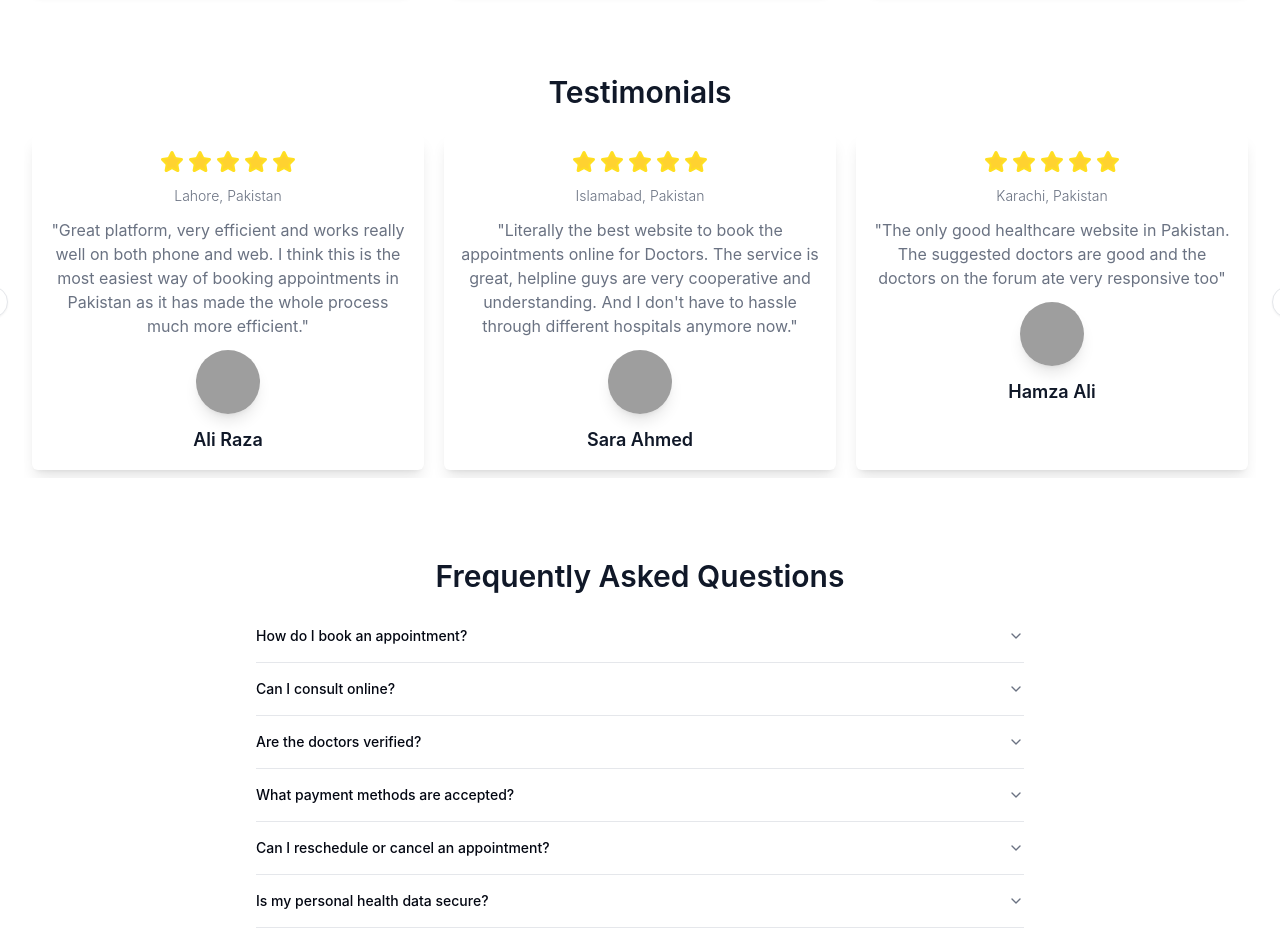
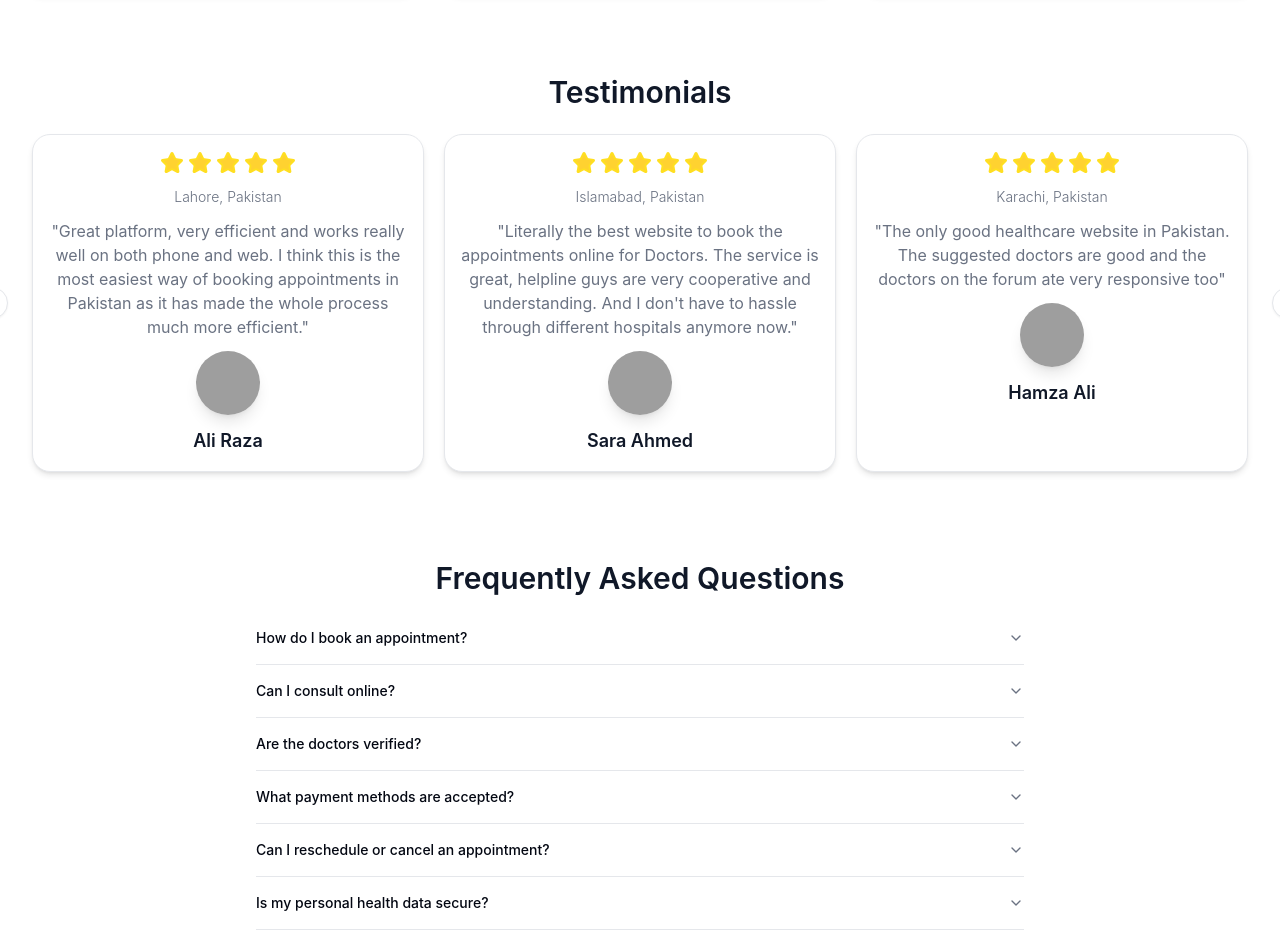
Before and after one commit to Yasir-Ali-Swe/ReactBlueprints, a React (Vite) app: page / in a window 1280 px wide. Shown: the part 1760-2691 px from the top of the page. Built offline with nearby package versions, Linux system fonts and the light colour scheme; grey boxes are pictures that could not be loaded.

Commit message:
Update testimonials section component

```diff
--- a/src/components/common/Testimonials.jsx
+++ b/src/components/common/Testimonials.jsx
@@ -84,7 +84,7 @@ const Testimonials = () => {
               className="basis-1/2 pl-1 lg:basis-1/3"
             >
               <div className="p-2 min-h-60 h-full">
-                <div className="h-full flex flex-col items-center space-y-3 p-4 bg-card dark:bg-muted/10 rounded-sm shadow-lg">
+                <div className="h-full flex flex-col items-center space-y-3 p-4 border bg-card shadow-md rounded-2xl">
                   <div className="flex gap-1">
                     {Array.from({ length: review.rating }).map((_, i) => (
                       <Star
```
